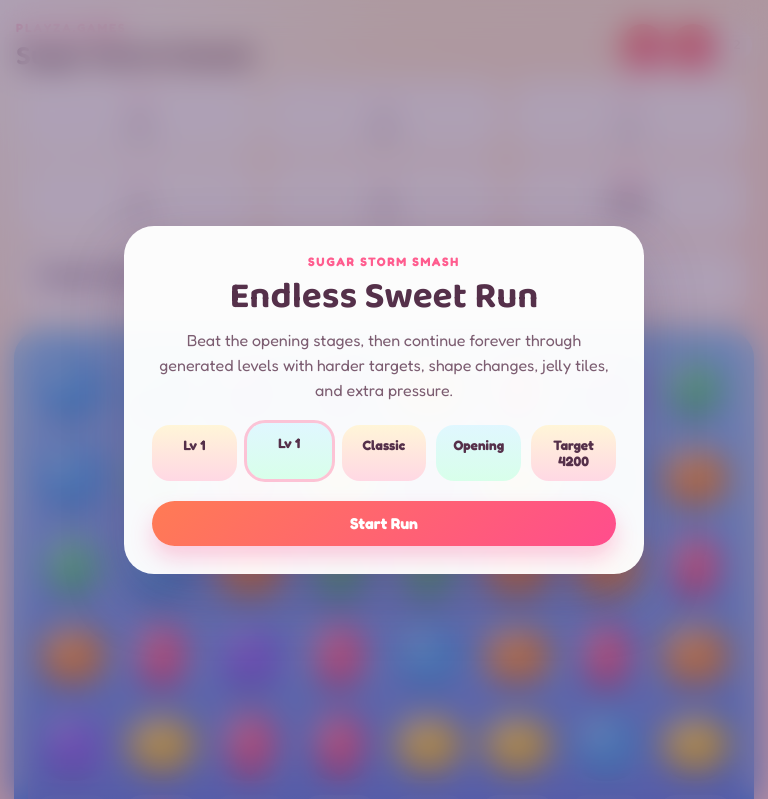
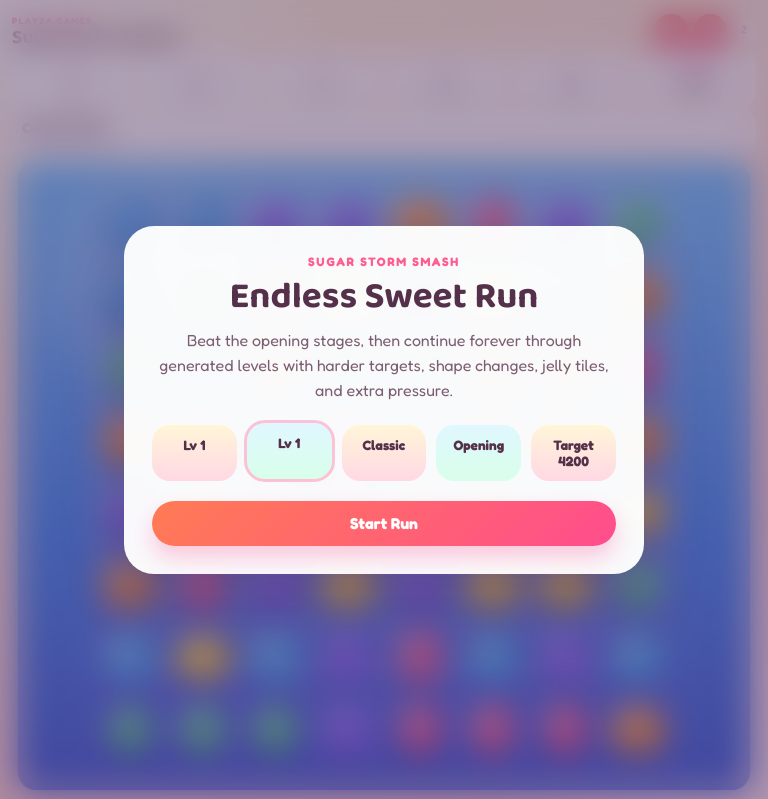
Before and after one commit to Guseltony/playza-games, a plain HTML site: page Sugar-storm/index.html in a window 768 px wide. Shown: the top 799 px of the page. Drawn offline with Linux system fonts and the light colour scheme.

Commit message:
fix: resolve scrollbar visibility and game board background stretching

```diff
--- a/Sugar-storm/styles.css
+++ b/Sugar-storm/styles.css
@@ -13,21 +13,33 @@
 body {
   margin: 0;
   min-height: 100vh;
+  min-height: 100dvh;
   font-family: "Fredoka", system-ui, sans-serif;
   color: var(--ink);
+  display: flex;
+  align-items: center;
+  justify-content: center;
+  overflow: hidden;
   background:
     radial-gradient(circle at top left, rgba(255, 255, 255, 0.85), transparent 30%),
     radial-gradient(circle at bottom right, rgba(255, 255, 255, 0.6), transparent 28%),
     linear-gradient(160deg, var(--bg-top), var(--bg-bottom));
+  scrollbar-width: none;
+  -ms-overflow-style: none;
+}
+
+body::-webkit-scrollbar {
+  display: none;
 }
 
 .page-shell {
   width: min(1220px, calc(100% - 32px));
-  margin: 24px auto;
+  height: min(calc(100dvh - 24px), 940px);
+  margin: 12px auto;
   display: grid;
   grid-template-columns: 340px 1fr;
   gap: 22px;
-  align-items: start;
+  align-items: stretch;
 }
 
 .hud-card, .board-card {
@@ -38,8 +50,14 @@ body {
   box-shadow: var(--shadow);
 }
 
-.hud-card { padding: 24px; }
-.board-card { padding: 18px; }
+.hud-card { padding: 24px; overflow: hidden; }
+.board-card {
+  padding: 18px;
+  display: flex;
+  flex-direction: column;
+  min-height: 0;
+  overflow: hidden;
+}
 .eyebrow {
   margin: 0 0 8px;
   text-transform: uppercase;
@@ -62,7 +80,7 @@ h1 { font-size: clamp(2rem, 3vw, 2.7rem); line-height: 0.95; }
 }
 .goal-panel, .tip-card { margin-top: 18px; }
 .power-panel { margin-top: 18px; }
-.info-cluster { margin-top: 18px; display: grid; gap: 18px; }
+.info-cluster { margin-top: 18px; display: grid; gap: 14px; overflow: auto; padding-right: 4px; }
 .goal-title { font-size: 1.15rem; font-weight: 700; }
 .goal-copy { margin-top: 6px; color: var(--ink-soft); }
 .goal-list { display: grid; gap: 10px; margin-top: 14px; }
@@ -207,6 +225,12 @@ button.secondary { background: linear-gradient(135deg, #41b8ff, #4ad9a0); box-sh
 
 .canvas-wrap {
   position: relative;
+  margin: auto 8px;
+  width: calc(100% - 16px);
+  aspect-ratio: 1;
+  display: flex;
+  align-items: center;
+  justify-content: center;
   border-radius: 28px;
   overflow: hidden;
   background:
@@ -217,7 +241,10 @@ button.secondary { background: linear-gradient(135deg, #41b8ff, #4ad9a0); box-sh
 
 canvas {
   display: block;
-  width: 100%;
+  width: auto;
+  max-width: 100%;
+  max-height: 100%;
+  height: auto;
   aspect-ratio: 1;
   border-radius: 24px;
   image-rendering: auto;
@@ -325,10 +352,16 @@ canvas {
 }
 
 @media (max-width: 980px) {
+  body {
+    display: block;
+    overflow-x: hidden;
+    overflow-y: auto;
+  }
   .page-shell {
     grid-template-columns: 1fr;
     width: min(100% - 8px, 100%);
-    margin: 0 auto 14px;
+    min-height: calc(100dvh - 8px);
+    margin: 4px auto;
     gap: 0;
   }
   .hud-card {
@@ -344,6 +377,7 @@ canvas {
     position: relative;
     top: 0;
     z-index: 1;
+    overflow: visible;
   }
   .board-head {
     padding: 10px 2px 10px;
@@ -365,6 +399,99 @@ canvas {
   }
 }
 
+@media (min-width: 641px) and (max-width: 980px) {
+  .board-card {
+    padding: 6px;
+    min-height: calc(100dvh - 8px);
+    height: calc(100dvh - 8px);
+    overflow: hidden;
+  }
+  .board-head {
+    padding: 4px 2px 6px;
+    gap: 10px;
+  }
+  .board-head h2 {
+    font-size: 1.2rem;
+  }
+  .eyebrow {
+    margin-bottom: 2px;
+    font-size: 0.56rem;
+    letter-spacing: 0.13em;
+  }
+  .board-head-actions {
+    gap: 5px;
+  }
+  .icon-button {
+    width: 34px;
+    min-width: 34px;
+    height: 34px;
+    font-size: 0.84rem;
+  }
+  .shuffle-count {
+    min-width: 24px;
+    height: 24px;
+    padding: 0 5px;
+    font-size: 0.72rem;
+  }
+  .board-stats {
+    grid-template-columns: repeat(6, minmax(0, 1fr));
+    gap: 4px;
+    margin: 0 2px 6px;
+  }
+  .board-stat {
+    padding: 6px 4px 5px;
+    gap: 1px;
+    border-radius: 12px;
+  }
+  .board-icon {
+    font-size: 0.74rem;
+  }
+  .board-stat strong {
+    font-size: 0.78rem;
+  }
+  .board-label {
+    font-size: 0.5rem;
+    letter-spacing: 0.04em;
+  }
+  .board-orders {
+    margin: 0 2px 6px;
+    padding: 9px 10px;
+    border-radius: 16px;
+  }
+  .goal-title {
+    font-size: 0.9rem;
+  }
+  .goal-list {
+    margin-top: 10px;
+  }
+  .board-orders .goal-list {
+    gap: 6px;
+  }
+  .goal-item {
+    padding: 7px 8px;
+    gap: 6px;
+    border-radius: 12px;
+    font-size: 0.72rem;
+  }
+  .goal-left {
+    gap: 6px;
+  }
+  .goal-badge {
+    width: 14px;
+    height: 14px;
+    border-width: 2px;
+  }
+  .canvas-wrap {
+    padding: 6px;
+    border-radius: 18px;
+  }
+  canvas {
+    width: min(100%, calc(100dvh - 220px));
+    max-height: calc(100dvh - 220px);
+    border-radius: 16px;
+  }
+}
+
 @media (max-width: 640px) {
   body {
     background:
@@ -374,14 +501,20 @@ canvas {
 
   .page-shell {
     width: min(100% - 6px, 100%);
+    height: auto;
     margin: 0 auto 14px;
     gap: 0;
   }
   .canvas-wrap {
     padding: 6px;
     border-radius: 22px;
+    display: block;
   }
   canvas {
+    width: 100%;
+    max-width: none;
+    max-height: none;
+    height: auto;
     border-radius: 18px;
   }
   .board-head h2 {
```
